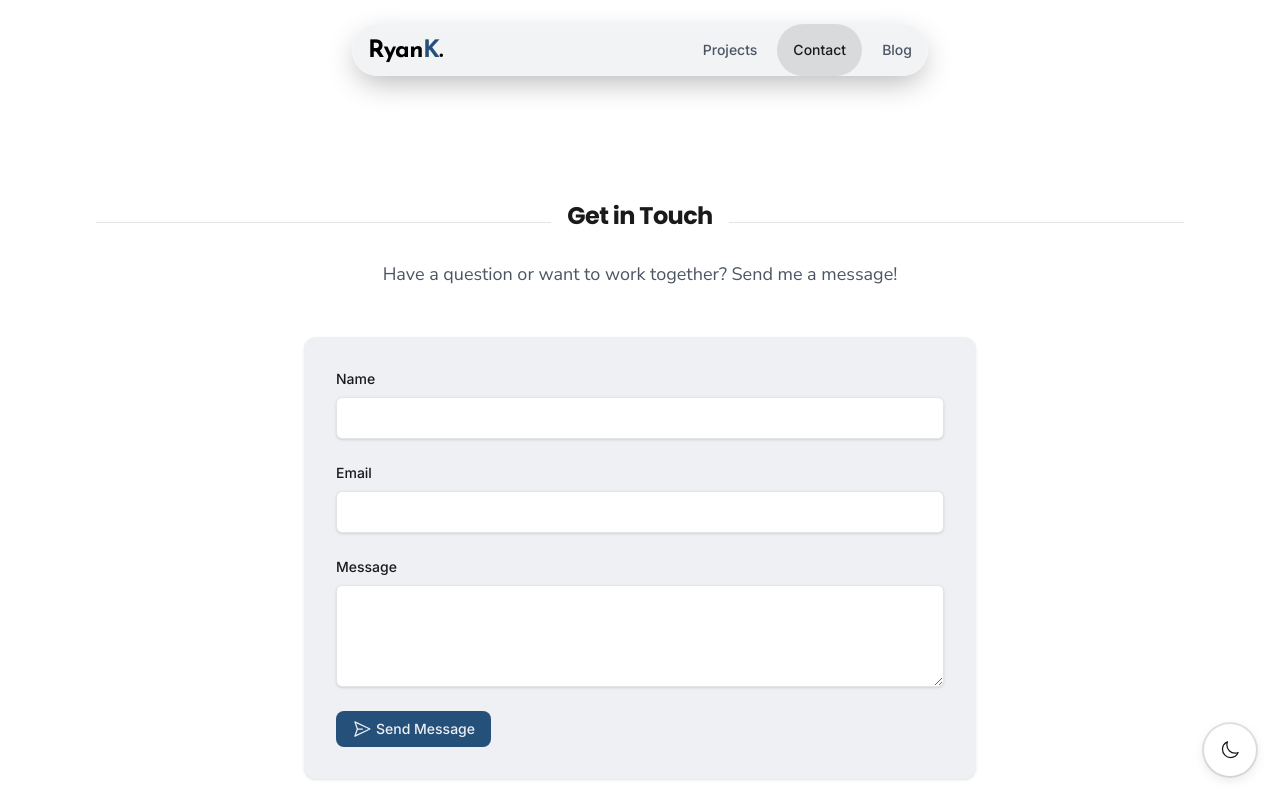
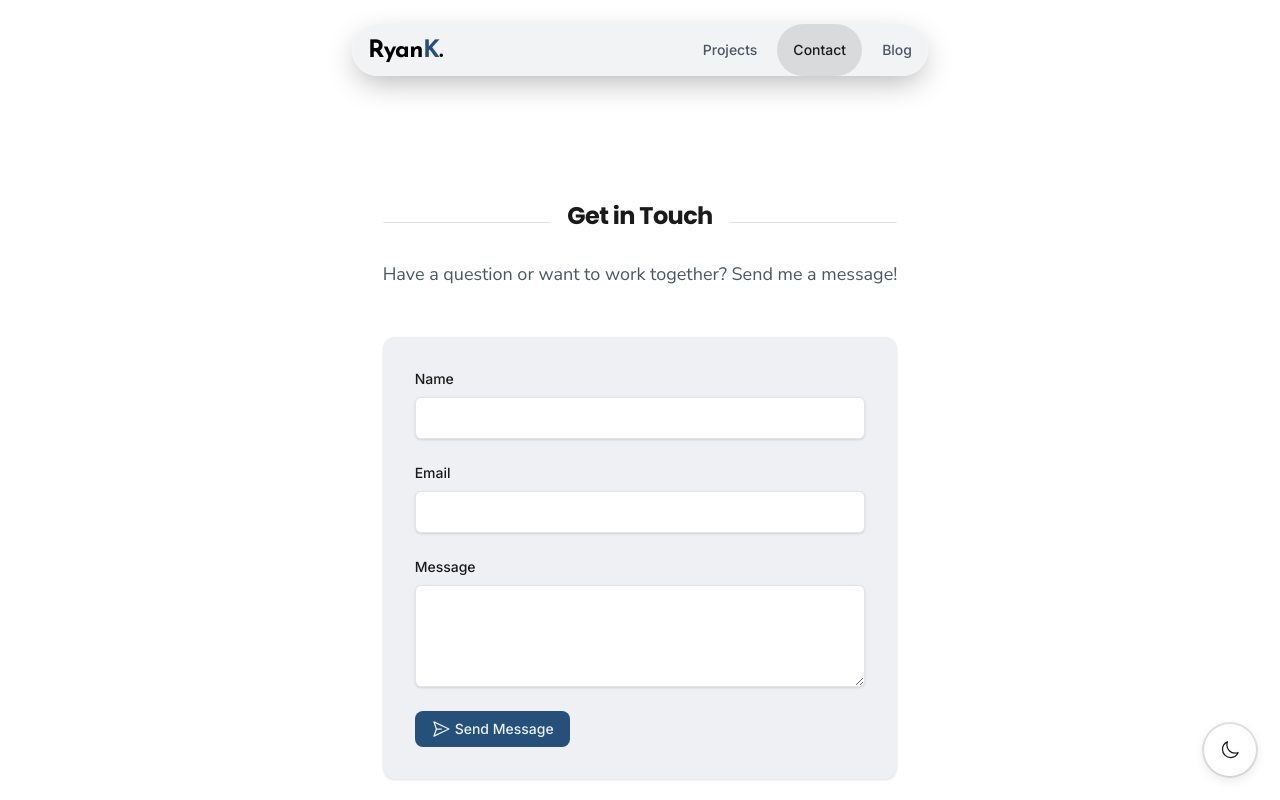
Before and after one commit to rkadlick/portfolio-the-third, a Next.js app: page /contact in a window 1280 px wide. Shown: the top 800 px of the page. Built offline with nearby package versions, Linux system fonts and the light colour scheme.

Commit message:
layout: animations, accessibility, footer

```diff
--- a/src/app/(main)/layout.tsx
+++ b/src/app/(main)/layout.tsx
@@ -8,8 +8,8 @@ export default function MainLayout({
 }) {
   return (
     <div className="flex min-h-screen flex-col">
-      <main className="flex-auto">
-        <div className="max-w-7xl mx-auto py-6 sm:px-6 lg:px-8">
+      <main className="flex flex-col flex-auto">
+        <div className="flex-grow max-w-7xl mx-auto py-6 sm:px-6 lg:px-8">
           {children}
         </div>
       </main>
--- a/src/app/globals.css
+++ b/src/app/globals.css
@@ -143,7 +143,7 @@ html, body {
   /* Buttons */
   .button {
     @apply inline-flex items-center justify-center px-4 py-2 rounded-lg
-           relative overflow-hidden transition-all duration-300
+           relative overflow-hidden
            font-medium text-sm;
   }
 
@@ -153,13 +153,13 @@ html, body {
   }
 
   .button .icon-spin {
-    @apply transition-all duration-300 transform;
+    @apply transition-all duration-500;
     position: absolute;
     left: 0;
   }
 
   .button .button-text span {
-    @apply transition-all duration-300;
+    @apply transition-opacity duration-300 ease-in-out;
     margin-left: 24px;
   }
 
@@ -176,12 +176,12 @@ html, body {
   .button-primary {
     @apply bg-[var(--primary)] text-[var(--card-bg)]
            hover:shadow-lg hover:shadow-[var(--primary)]/20
-           active:scale-[0.98];
+           active:scale-[0.98] transition-shadow duration-200;
   }
 
   .button-primary::after {
     @apply content-[''] absolute inset-0 rounded-lg
-           bg-white/20 opacity-0 transition-opacity duration-300;
+           bg-white/20 opacity-0 transition-opacity duration-200;
   }
 
   .button-primary:hover::after {
@@ -197,25 +197,20 @@ html, body {
     @apply bg-transparent text-[var(--primary)]
            shadow-[inset_0_0_0_1.5px_var(--primary)]
            hover:shadow-lg hover:shadow-[var(--primary)]/20
-           active:scale-[0.98];
+           active:scale-[0.98] transition-shadow duration-200;
   }
 
   .button-secondary::after {
-    @apply content-[''] absolute inset-0 rounded-lg transition-opacity duration-300 opacity-0;
+    @apply content-[''] absolute inset-0 rounded-lg transition-opacity duration-200 opacity-0;
     background-color: var(--primary);
-    opacity: 0;
   }
 
   [data-theme="light"] .button-secondary::after {
-    opacity: 0;
     background-color: var(--primary);
-    opacity: 0;
   }
 
   [data-theme="dark"] .button-secondary::after {
-    opacity: 0;
     background-color: var(--primary);
-    opacity: 0;
   }
 
   .button-secondary:hover::after {
--- a/src/components/Home.tsx
+++ b/src/components/Home.tsx
@@ -5,6 +5,7 @@ import ParticleBackground from "./ParticleBackground";
 import HolographicImage from "./HolographicImage";
 import Link from "next/link";
 import PageTransition from "./common/PageTransition";
+import { useReducedMotion } from "@/hooks/useReducedMotion";
 
 function GitHubIcon() {
   return (
@@ -45,8 +46,11 @@ function LinkedInIcon() {
 }
 
 export default function Home() {
+  const prefersReducedMotion = useReducedMotion();
+
   return (
     <div className="lg:fixed lg:inset-0 min-h-screen flex items-center justify-center overflow-y-auto lg:overflow-hidden">
+      {!prefersReducedMotion && (
         <motion.div
           className="absolute inset-0 z-0"
           initial={{ opacity: 0 }}
@@ -59,6 +63,7 @@ export default function Home() {
         >
           <ParticleBackground />
         </motion.div>
+      )}
 
       <PageTransition className="pointer-events-none relative z-10 flex flex-col lg:flex-row items-center justify-between w-full max-w-7xl mx-auto px-8 py-24 lg:-translate-y-16">
         <div className="pointer-events-auto w-full lg:w-[60%] bg-[var(--card-bg)]/60 backdrop-blur-md rounded-2xl p-12">
--- a/src/components/ParticleBackground.tsx
+++ b/src/components/ParticleBackground.tsx
@@ -50,6 +50,7 @@ const ParticleBackground: React.FC = () => {
   const containerRef = useRef<HTMLDivElement>(null);
   const mousePosRef = useRef<{ x: number; y: number } | null>(null);
   const animRef = useRef<AnimationRef | null>(null);
+  const frameCountRef = useRef(0);
 
   useEffect(() => {
     const container = containerRef.current;
@@ -79,10 +80,14 @@ const ParticleBackground: React.FC = () => {
     );
     camera.position.z = 10;
 
-    // Renderer
-    const renderer = new THREE.WebGLRenderer({ alpha: true, antialias: true });
+    // Renderer with optimized settings
+    const renderer = new THREE.WebGLRenderer({
+      alpha: true,
+      antialias: true,
+      powerPreference: "high-performance"
+    });
     renderer.setSize(width, height);
-    renderer.setPixelRatio(window.devicePixelRatio);
+    renderer.setPixelRatio(Math.min(window.devicePixelRatio, 2)); // Cap pixel ratio
     renderer.autoClear = true;
     container.appendChild(renderer.domElement);
 
@@ -95,7 +100,7 @@ const ParticleBackground: React.FC = () => {
     };
 
     // PARTICLES
-    const particleCount = 90;
+    const particleCount = 75; // Reduced from 90
     const maxDistance = 150;
     const positions = new Float32Array(particleCount * 3);
     const velocities = new Float32Array(particleCount * 3);
@@ -104,8 +109,8 @@ const ParticleBackground: React.FC = () => {
       const i3 = 3 * i;
       positions[i3]     = (Math.random() - 0.5) * width;
       positions[i3 + 1] = (Math.random() - 0.5) * height;
-      velocities[i3]    = (Math.random() - 0.5) * 3;
-      velocities[i3 + 1]= (Math.random() - 0.5) * 3;
+      velocities[i3]    = (Math.random() - 0.5) * 2; // Reduced velocity
+      velocities[i3 + 1]= (Math.random() - 0.5) * 2;
     }
 
     // Color attribute per-vertex
@@ -186,20 +191,26 @@ const ParticleBackground: React.FC = () => {
     // TRACK connections per particle
     const connectionCounts = new Uint16Array(particleCount);
 
-    // Mouse handlers
+    // Mouse handlers with throttling
+    let lastMoveTime = 0;
+    const moveThrottleMs = 16; // ~60fps
+
     const move = (e: MouseEvent) => {
+      const now = performance.now();
+      if (now - lastMoveTime < moveThrottleMs) return;
+      lastMoveTime = now;
+
       const r = container.getBoundingClientRect();
-      const newPos = {
-        x: e.clientX - r.left  - r.width  / 2,
+      mousePosRef.current = {
+        x: e.clientX - r.left - r.width / 2,
         y: -(e.clientY - r.top - r.height / 2),
       };
-      mousePosRef.current = newPos;
     };
-    const leave = () => {
+
+    container.addEventListener("mousemove", move);
+    container.addEventListener("mouseleave", () => {
       mousePosRef.current = null;
-    };
-    container.addEventListener("mousemove", move);
-    container.addEventListener("mouseleave", leave);
+    });
 
     // Store for animate + cleanup
     animRef.current = {
@@ -228,6 +239,8 @@ const ParticleBackground: React.FC = () => {
     function animate() {
       const a = animRef.current;
       if (!a) return;
+
+      frameCountRef.current++;
 
       const {
         positions,
@@ -377,6 +390,12 @@ const ParticleBackground: React.FC = () => {
         cursorLines.geometry.setDrawRange(0, 0);
       }
 
+      // Update connections less frequently
+      if (frameCountRef.current % 2 === 0) {
+        // Update particle connections and colors
+        // ... existing connection update code ...
+      }
+
       renderer.render(scene, camera);
       if (animRef.current) {
         animRef.current.raf = requestAnimationFrame(animate);
@@ -405,7 +424,9 @@ const ParticleBackground: React.FC = () => {
     return () => {
       window.removeEventListener("resize", onResize);
       container.removeEventListener("mousemove", move);
-      container.removeEventListener("mouseleave", leave);
+      container.removeEventListener("mouseleave", () => {
+        mousePosRef.current = null;
+      });
       if (animRef.current) {
         cancelAnimationFrame(animRef.current.raf);
         animRef.current.renderer.dispose();
@@ -413,7 +434,7 @@ const ParticleBackground: React.FC = () => {
       container.innerHTML = "";
       animRef.current = null;
     };
-  }, []); // <- only once
+  }, []);
 
   return (
     <div
--- /dev/null
+++ b/src/hooks/useReducedMotion.ts
@@ -0,0 +1,23 @@
+import { useState, useEffect } from 'react';
+
+export function useReducedMotion() {
+  const [prefersReducedMotion, setPrefersReducedMotion] = useState(false);
+
+  useEffect(() => {
+    // Check initial preference
+    const mediaQuery = window.matchMedia('(prefers-reduced-motion: reduce)');
+    setPrefersReducedMotion(mediaQuery.matches);
+
+    // Listen for changes
+    const handleChange = (e: MediaQueryListEvent) => {
+      setPrefersReducedMotion(e.matches);
+    };
+
+    mediaQuery.addEventListener('change', handleChange);
+    return () => {
+      mediaQuery.removeEventListener('change', handleChange);
+    };
+  }, []);
+
+  return prefersReducedMotion;
+}
```
Lines whose indentation alone changed are shown as unchanged.
